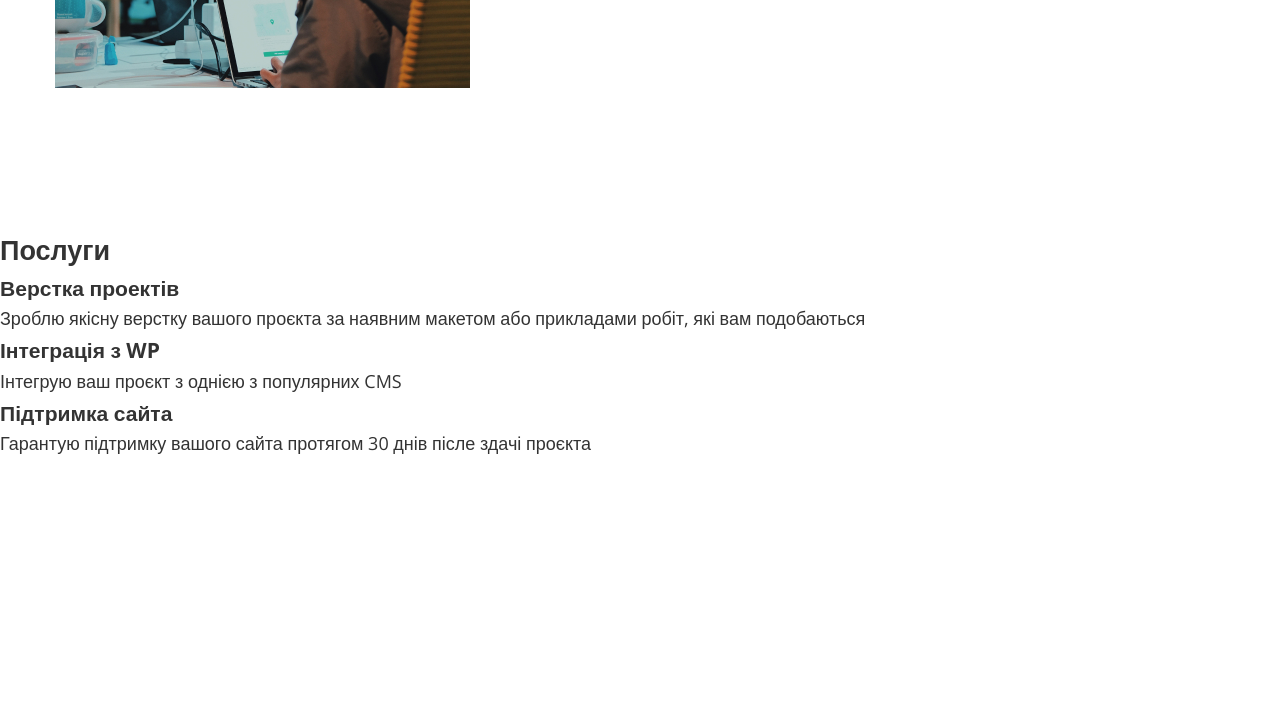
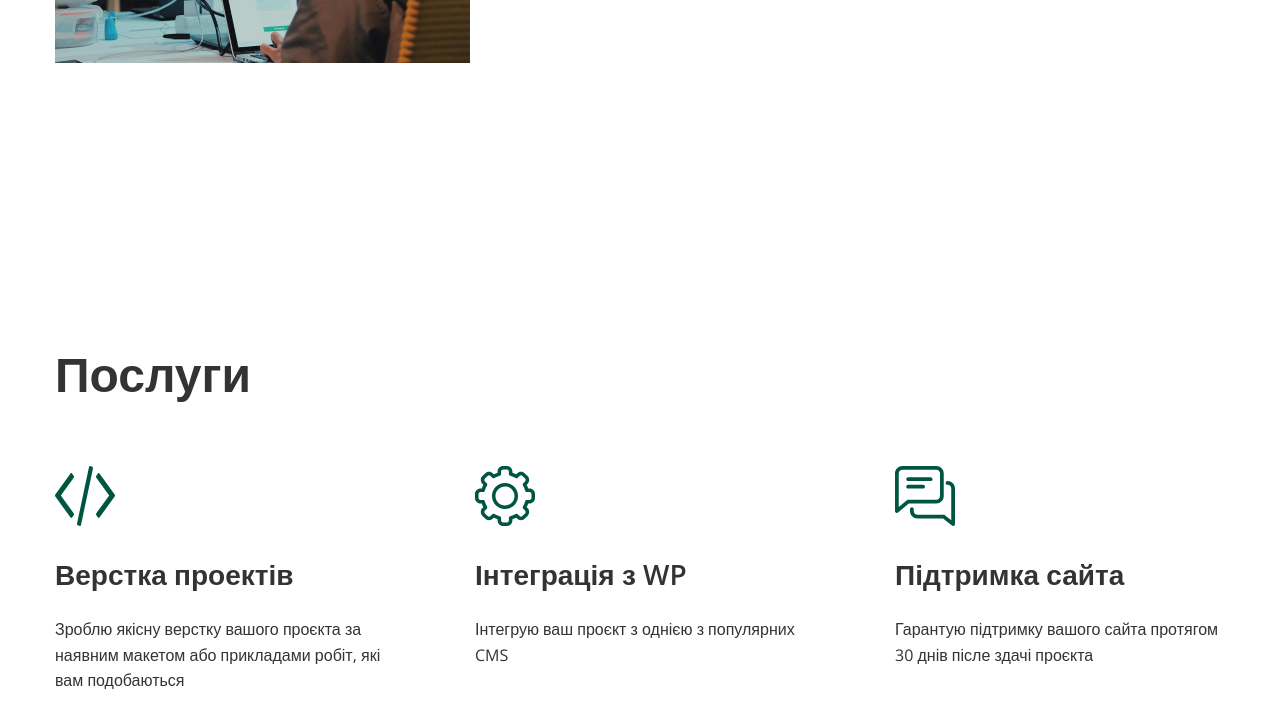
Before and after one commit to arizel022/prime_27, a plain HTML site: page index.html in a window 1280 px wide. Shown: the part 2030-2758 px from the top of the page. Before the commit the page ends 2488 px from the top, so only its background shows below. Drawn offline with nearby package versions, Linux system fonts and the light colour scheme.

Commit message:
add service section

```diff
--- a/css/style.css
+++ b/css/style.css
@@ -193,3 +193,29 @@ body {
   justify-content: space-between;
   align-items: center;
 }
+/* --------------------------------Послуги------------------------ */
+.service-list {
+display: flex;
+justify-content: space-between;
+}
+.service-item {
+  width: calc((100% - 2 * 90px)/3);
+
+}
+
+/* .service-item:not(:last-child) {
+  margin-right: 90px; */
+
+.service-subtitle {
+line-height: 1.3;
+font-weight: 600;
+font-size: 28px;
+margin-bottom: 25px;
+}
+
+.service-img {
+  margin-bottom: 30px;
+}
+.service-text {
+  font-size: 16px;
+}
--- a/index.html
+++ b/index.html
@@ -115,28 +115,34 @@
           </div>
         </div>
       </section>
-      <section>
-        <h2>Послуги</h2>
-        <ul>
-          <li>
-            <h3>Верстка проектів</h3>
-            <p>
+      <section class="service section">
+        <div class="container">
+          <h2 class="title">Послуги</h2>
+        <ul class="service-list">
+          <li class="service-item">
+            <img class="service-img" src="./images/code-icon.svg" alt="">
+            <h3 class="service-subtitle">Верстка проектів</h3>
+            <p class="service-text">
               Зроблю якісну верстку вашого проєкта за наявним макетом або
               прикладами робіт, які вам подобаються
             </p>
           </li>
-          <li>
-            <h3>Інтеграція з WP</h3>
-            <p>Інтегрую ваш проєкт з однією з популярних CMS</p>
+          <li class="service-item">
+            <img class="service-img" src="./images/dev-icon.svg" alt="">
+            <h3 class="service-subtitle">Інтеграція з WP</h3>
+            <p class="service-text">Інтегрую ваш проєкт з однією з популярних CMS</p>
           </li>
-          <li>
-            <h3>Підтримка сайта</h3>
-            <p>
+          <li class="service-item">
+            <img class="service-img" src="./images/chat-icon.svg" alt="">
+            <h3 class="service-subtitle">Підтримка сайта</h3>
+            <p class="service-text">
               Гарантую підтримку вашого сайта протягом 30 днів післе здачі
               проєкта
             </p>
           </li>
         </ul>
+        </div>
+
       </section>
     </main>
 
```
Also changed, not shown: images/chat-icon.svg (added), images/code-icon.svg (added), images/dev-icon.svg (added), images/logo.svg (deleted).
